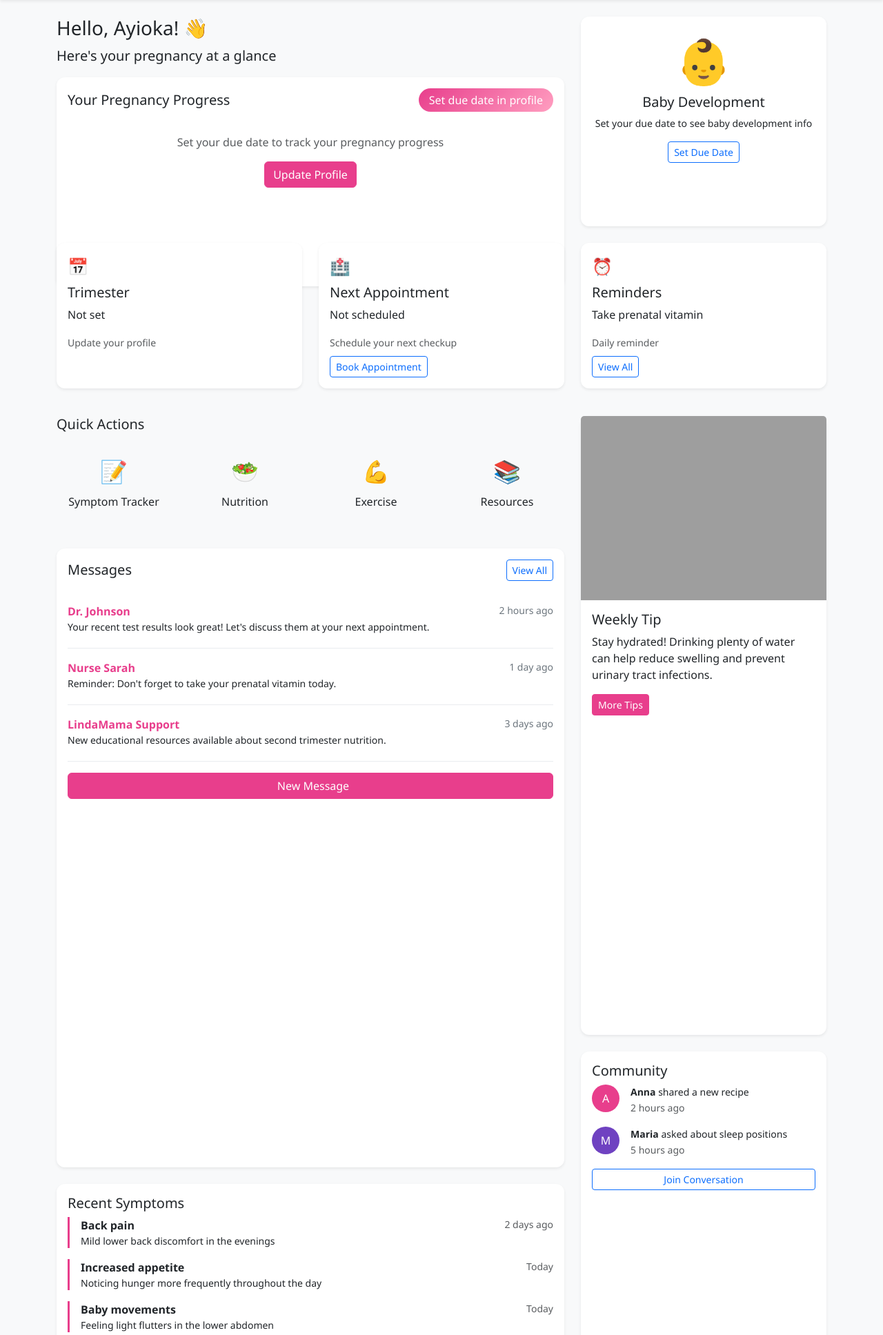
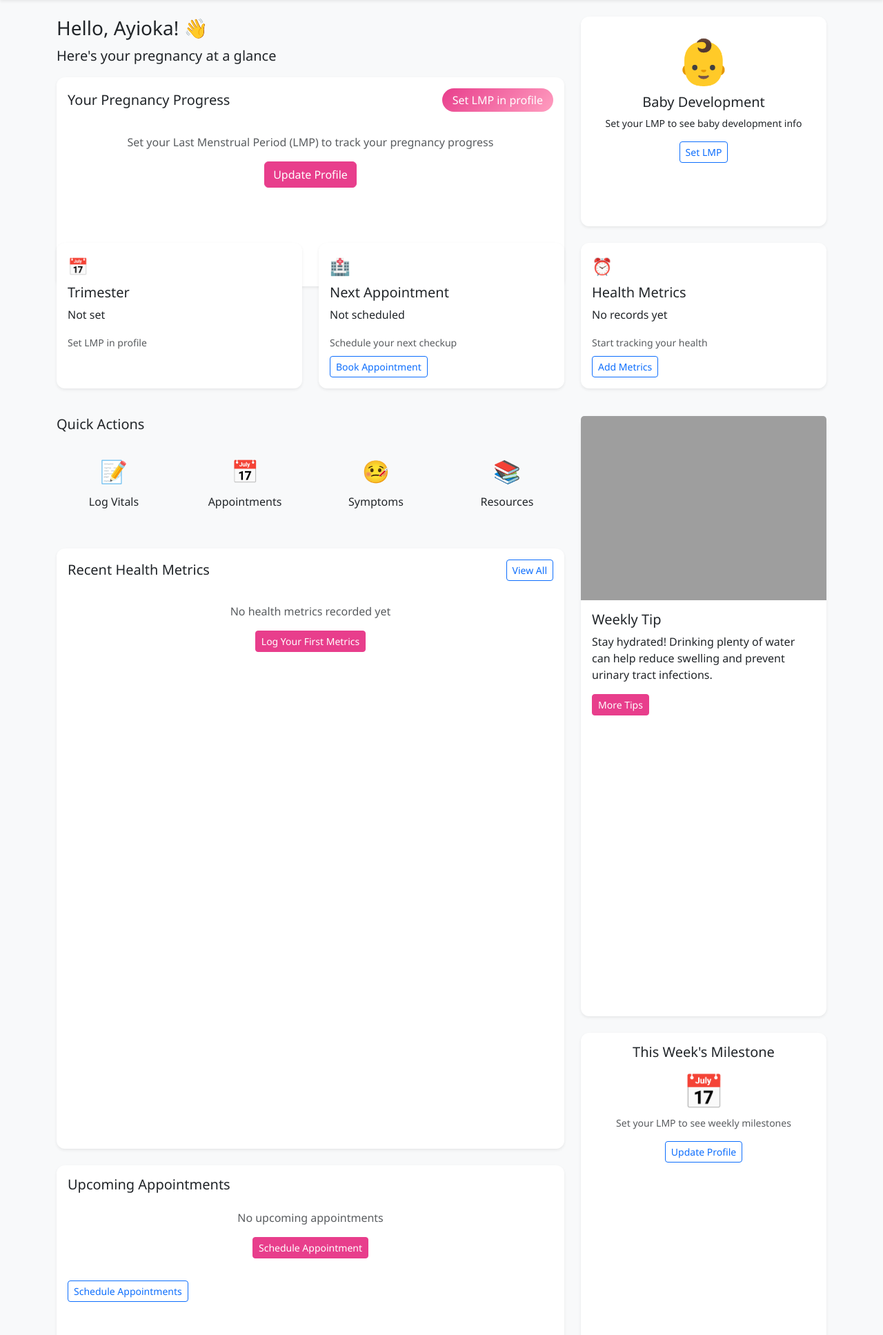
Before and after one commit to ayioka/Linda-Mama-Pregnancy-App, a Django app: page /dashboard/ in a window 1280 px wide. Shown: the part 56-1991 px from the top of the page at 69% size. Run offline with Django 4.2, Linux system fonts and the light colour scheme; a user stored in the database is signed in; data comes from the database, SQL or seed files in the repository; tables that the repository leaves empty hold one stand-in row (values such as "Sample post"); grey boxes are pictures that could not be loaded.

Commit message:
Update patient_dashboard.html

```diff
--- a/pregnancy/templates/pregnancy/patient_dashboard.html
+++ b/pregnancy/templates/pregnancy/patient_dashboard.html
@@ -5,6 +5,7 @@
   <meta name="viewport" content="width=device-width,initial-scale=1">
   <title>LindaMama - Dashboard</title>
   <link href="https://cdn.jsdelivr.net/npm/bootstrap@5.3.1/dist/css/bootstrap.min.css" rel="stylesheet">
+  <link rel="stylesheet" href="https://cdnjs.cloudflare.com/ajax/libs/font-awesome/6.4.0/css/all.min.css">
   <style>
     body {
       font-family: 'Segoe UI', Tahoma, Geneva, Verdana, sans-serif;
@@ -92,6 +93,9 @@
       font-size: 0.875rem;
       color: #6c757d;
     }
+    .trimester-1 { background: linear-gradient(135deg, #4CAF50, #8BC34A); }
+    .trimester-2 { background: linear-gradient(135deg, #FF9800, #FFC107); }
+    .trimester-3 { background: linear-gradient(135deg, #F44336, #E91E63); }
   </style>
 </head>
 <body class="bg-light">
@@ -147,27 +151,46 @@
         <div class="card-body">
           <div class="d-flex justify-content-between align-items-center mb-3">
             <h5 class="card-title mb-0">Your Pregnancy Progress</h5>
-            {% if profile.due_date %}
-              <span id="current-week" class="week-indicator">Week {{ current_week }}</span>
+            {% if profile and profile.last_menstrual_period %}
+              {% with week_data=profile.calculate_pregnancy_week %}
+                <span class="week-indicator">Week {{ week_data.week|default:"0" }}</span>
+              {% endwith %}
             {% else %}
-              <span class="week-indicator">Set due date in profile</span>
+              <span class="week-indicator bg-secondary">Set LMP in profile</span>
             {% endif %}
           </div>
-          {% if profile.due_date %}
+
+          {% if profile and profile.last_menstrual_period %}
+            {% with progress=profile.get_pregnancy_progress week_data=profile.calculate_pregnancy_week trimester=profile.get_trimester %}
             <div class="progress mb-2">
-            <div id="pregnancy-progress" class="progress-bar" role="progressbar" style="width: {{ progress_percentage }}%;" aria-valuenow="{{ progress_percentage }}" aria-valuemin="0" aria-valuemax="100"></div>
+              <div class="progress-bar" role="progressbar"
+                   style="width: {{ progress }}%;"
+                   aria-valuenow="{{ progress }}"
+                   aria-valuemin="0" aria-valuemax="100">
+              </div>
             </div>
             <div class="d-flex justify-content-between text-muted small">
               <span>Week 1</span>
-            <span>{{ current_trimester }}</span>
+              <span>
+                {% if trimester %}
+                  {{ trimester.name }}
+                {% else %}
+                  Trimester
+                {% endif %}
+              </span>
               <span>Week 40</span>
             </div>
             <div class="mt-2 text-center">
-            <small class="text-muted">Due Date: {{ profile.due_date|date:"F d, Y" }}</small>
+              <small class="text-muted">
+                Due Date: {{ profile.due_date|date:"F d, Y"|default:"Calculating..." }} |
+                {{ progress|floatformat:0 }}% Complete |
+                Week {{ week_data.week }} Day {{ week_data.day }}
+              </small>
             </div>
+            {% endwith %}
           {% else %}
           <div class="text-center py-3">
-            <p class="text-muted mb-3">Set your due date to track your pregnancy progress</p>
+            <p class="text-muted mb-3">Set your Last Menstrual Period (LMP) to track your pregnancy progress</p>
             <a href="{% url 'profile' %}" class="btn btn-primary">Update Profile</a>
           </div>
           {% endif %}
@@ -179,12 +202,14 @@
         <div class="card-body text-center">
           <div style="font-size: 4rem; color: #e83e8c;">👶</div>
           <h5>Baby Development</h5>
-          {% if profile.due_date %}
-            <p class="small">Your baby is growing rapidly this week!</p>
+          {% if profile and profile.last_menstrual_period %}
+            {% with week_data=profile.calculate_pregnancy_week %}
+              <p class="small">Your baby is growing in Week {{ week_data.week }}!</p>
               <a href="{% url 'baby_development' %}" class="btn btn-outline-primary btn-sm">Learn More</a>
+            {% endwith %}
           {% else %}
-            <p class="small">Set your due date to see baby development info</p>
-            <a href="{% url 'profile' %}" class="btn btn-outline-primary btn-sm">Set Due Date</a>
+            <p class="small">Set your LMP to see baby development info</p>
+            <a href="{% url 'profile' %}" class="btn btn-outline-primary btn-sm">Set LMP</a>
           {% endif %}
         </div>
       </div>
@@ -198,12 +223,19 @@
         <div class="card-body">
           <div class="feature-icon">📅</div>
           <h5>Trimester</h5>
-          {% if profile.due_date %}
-            <p class="card-text">{{ current_trimester }}</p>
-            <small class="text-muted">{{ trimester_message }}</small>
+          {% if profile and profile.last_menstrual_period %}
+            {% with trimester=profile.get_trimester %}
+              {% if trimester %}
+                <p class="card-text">{{ trimester.name }}</p>
+                <small class="text-muted">{{ trimester.message }}</small>
+              {% else %}
+                <p class="card-text">Calculating...</p>
+                <small class="text-muted">Update your profile</small>
+              {% endif %}
+            {% endwith %}
           {% else %}
             <p class="card-text">Not set</p>
-            <small class="text-muted">Update your profile</small>
+            <small class="text-muted">Set LMP in profile</small>
           {% endif %}
         </div>
       </div>
@@ -213,10 +245,19 @@
         <div class="card-body">
           <div class="feature-icon">🏥</div>
           <h5>Next Appointment</h5>
-          <p id="next-appointment" class="card-text">Not scheduled</p>
+          {% if upcoming_appointments %}
+            {% with next_appointment=upcoming_appointments.0 %}
+              <p class="card-text">{{ next_appointment.date_time|date:"M d, Y" }}</p>
+              <small class="text-muted">{{ next_appointment.healthcare_provider }}</small>
+            {% endwith %}
+          {% else %}
+            <p class="card-text">Not scheduled</p>
             <small class="text-muted">Schedule your next checkup</small>
+          {% endif %}
           <br>
-          <a href="{% url 'appointments' %}" class="btn btn-outline-primary btn-sm mt-2">Book Appointment</a>
+          <a href="{% url 'appointments' %}" class="btn btn-outline-primary btn-sm mt-2">
+            {% if upcoming_appointments %}Manage{% else %}Book{% endif %} Appointment
+          </a>
         </div>
       </div>
     </div>
@@ -224,11 +265,18 @@
       <div class="card dashboard-card shadow-sm h-100">
         <div class="card-body">
           <div class="feature-icon">⏰</div>
-          <h5>Reminders</h5>
-          <p class="card-text">Take prenatal vitamin</p>
-          <small class="text-muted">Daily reminder</small>
+          <h5>Health Metrics</h5>
+          {% if recent_vitals %}
+            <p class="card-text">{{ recent_vitals.count }} records</p>
+            <small class="text-muted">Last: {{ recent_vitals.0.date|date:"M d" }}</small>
+          {% else %}
+            <p class="card-text">No records yet</p>
+            <small class="text-muted">Start tracking your health</small>
+          {% endif %}
           <br>
-          <a href="#" class="btn btn-outline-primary btn-sm mt-2">View All</a>
+          <a href="{% url 'health_metrics' %}" class="btn btn-outline-primary btn-sm mt-2">
+            {% if recent_vitals %}View{% else %}Add{% endif %} Metrics
+          </a>
         </div>
       </div>
     </div>
@@ -243,19 +291,19 @@
         <div class="col-md-3 mb-3">
           <a href="{% url 'health_metrics' %}" class="quick-action">
             <div style="font-size: 2rem; color: #e83e8c;">📝</div>
-            <span class="d-block mt-2">Symptom Tracker</span>
+            <span class="d-block mt-2">Log Vitals</span>
           </a>
         </div>
         <div class="col-md-3 mb-3">
-          <a href="{% url 'nutrition' %}" class="quick-action">
-            <div style="font-size: 2rem; color: #e83e8c;">🥗</div>
-            <span class="d-block mt-2">Nutrition</span>
+          <a href="{% url 'appointments' %}" class="quick-action">
+            <div style="font-size: 2rem; color: #e83e8c;">📅</div>
+            <span class="d-block mt-2">Appointments</span>
           </a>
         </div>
         <div class="col-md-3 mb-3">
-          <a href="{% url 'exercise' %}" class="quick-action">
-            <div style="font-size: 2rem; color: #e83e8c;">💪</div>
-            <span class="d-block mt-2">Exercise</span>
+          <a href="{% url 'symptom_tracker' %}" class="quick-action">
+            <div style="font-size: 2rem; color: #e83e8c;">🤒</div>
+            <span class="d-block mt-2">Symptoms</span>
           </a>
         </div>
         <div class="col-md-3 mb-3">
@@ -266,124 +314,125 @@
         </div>
       </div>
 
-      <!-- Messages Section -->
+      <!-- Recent Health Metrics -->
       <div class="card dashboard-card shadow-sm mb-4">
         <div class="card-body">
           <div class="d-flex justify-content-between align-items-center mb-3">
-            <h5 class="card-title mb-0">Messages</h5>
-            <a href="#" class="btn btn-sm btn-outline-primary">View All</a>
+            <h5 class="card-title mb-0">Recent Health Metrics</h5>
+            <a href="{% url 'health_metrics' %}" class="btn btn-sm btn-outline-primary">View All</a>
           </div>
 
+          {% if recent_vitals %}
+            {% for vital in recent_vitals|slice:":3" %}
             <div class="message-item">
               <div class="d-flex justify-content-between align-items-start">
                 <div>
-                <span class="message-sender">Dr. Johnson</span>
-                <p class="mb-1 small">Your recent test results look great! Let's discuss them at your next appointment.</p>
+                  <span class="message-sender">{{ vital.date|date:"M d, Y" }}</span>
+                  <p class="mb-1 small">
+                    {% if vital.weight %}Weight: {{ vital.weight }}kg{% endif %}
+                    {% if vital.blood_pressure_systolic %} | BP: {{ vital.blood_pressure_systolic }}/{{ vital.blood_pressure_diastolic }}{% endif %}
+                    {% if vital.fetal_heart_rate %} | FHR: {{ vital.fetal_heart_rate }}bpm{% endif %}
+                  </p>
                 </div>
-              <span class="message-time">2 hours ago</span>
+              </div>
+            </div>
+            {% endfor %}
+          {% else %}
+            <div class="text-center py-3">
+              <p class="text-muted">No health metrics recorded yet</p>
+              <a href="{% url 'health_metrics' %}" class="btn btn-primary btn-sm">Log Your First Metrics</a>
+            </div>
+          {% endif %}
         </div>
       </div>
 
-          <div class="message-item">
-            <div class="d-flex justify-content-between align-items-start">
-              <div>
-                <span class="message-sender">Nurse Sarah</span>
-                <p class="mb-1 small">Reminder: Don't forget to take your prenatal vitamin today.</p>
-              </div>
-              <span class="message-time">1 day ago</span>
-            </div>
-          </div>
-
-          <div class="message-item">
-            <div class="d-flex justify-content-between align-items-start">
-              <div>
-                <span class="message-sender">LindaMama Support</span>
-                <p class="mb-1 small">New educational resources available about second trimester nutrition.</p>
-              </div>
-              <span class="message-time">3 days ago</span>
-            </div>
-          </div>
-
-          <div class="mt-3">
-            <button class="btn btn-primary w-100" data-bs-toggle="modal" data-bs-target="#newMessageModal">
-              <i class="fas fa-plus me-2"></i>New Message
-            </button>
-          </div>
-        </div>
-      </div>
-
-      <!-- Recent symptoms -->
+      <!-- Upcoming Appointments -->
       <div class="card dashboard-card shadow-sm mb-4">
         <div class="card-body">
-          <h5 class="card-title">Recent Symptoms</h5>
+          <h5 class="card-title">Upcoming Appointments</h5>
+          {% if upcoming_appointments %}
+            {% for appointment in upcoming_appointments|slice:":3" %}
             <div class="symptom-item mb-3">
               <div class="d-flex justify-content-between">
-              <strong>Back pain</strong>
-              <small class="text-muted">2 days ago</small>
+                <strong>{{ appointment.get_appointment_type_display }}</strong>
+                <small class="text-muted">{{ appointment.date_time|date:"M d, Y" }}</small>
               </div>
-            <p class="mb-0 small">Mild lower back discomfort in the evenings</p>
+              <p class="mb-0 small">
+                {{ appointment.healthcare_provider }} at {{ appointment.location }}
+                {% if appointment.notes %}<br>{{ appointment.notes }}{% endif %}
+              </p>
             </div>
-          <div class="symptom-item mb-3">
-            <div class="d-flex justify-content-between">
-              <strong>Increased appetite</strong>
-              <small class="text-muted">Today</small>
+            {% endfor %}
+          {% else %}
+            <div class="text-center py-3">
+              <p class="text-muted">No upcoming appointments</p>
+              <a href="{% url 'appointments' %}" class="btn btn-primary btn-sm">Schedule Appointment</a>
             </div>
-            <p class="mb-0 small">Noticing hunger more frequently throughout the day</p>
-          </div>
-          <div class="symptom-item">
-            <div class="d-flex justify-content-between">
-              <strong>Baby movements</strong>
-              <small class="text-muted">Today</small>
-            </div>
-            <p class="mb-0 small">Feeling light flutters in the lower abdomen</p>
-          </div>
-          <a href="{% url 'health_metrics' %}" class="btn btn-outline-primary btn-sm mt-3">Log New Symptom</a>
+          {% endif %}
+          <a href="{% url 'appointments' %}" class="btn btn-outline-primary btn-sm mt-3">
+            {% if upcoming_appointments %}Manage{% else %}Schedule{% endif %} Appointments
+          </a>
         </div>
       </div>
     </div>
 
     <!-- Right column - Image and tips -->
     <div class="col-md-4">
+      <!-- Weekly Tip -->
       <div class="card dashboard-card shadow-sm mb-4">
         <img src="https://images.unsplash.com/photo-1516585427167-9f4af9627e6c?ixlib=rb-4.0.3&auto=format&fit=crop&w=500&q=80" class="card-img-top" alt="Pregnant woman">
         <div class="card-body">
           <h5 class="card-title">Weekly Tip</h5>
+          {% if profile and profile.last_menstrual_period %}
+            {% with week_data=profile.calculate_pregnancy_week %}
+              {% if week_data.week <= 13 %}
+                <p class="card-text">First trimester: Focus on rest and nutrition. Small, frequent meals can help with morning sickness.</p>
+              {% elif week_data.week <= 26 %}
+                <p class="card-text">Second trimester: Enjoy increased energy! This is a great time for light exercise and preparing for baby.</p>
+              {% else %}
+                <p class="card-text">Third trimester: Practice relaxation techniques. Stay hydrated and monitor baby's movements daily.</p>
+              {% endif %}
+            {% endwith %}
+          {% else %}
             <p class="card-text">Stay hydrated! Drinking plenty of water can help reduce swelling and prevent urinary tract infections.</p>
+          {% endif %}
           <a href="{% url 'resources' %}" class="btn btn-primary btn-sm">More Tips</a>
         </div>
       </div>
 
-      <!-- Community updates -->
-      <div class="card dashboard-card shadow-sm">
-        <div class="card-body">
-          <h5 class="card-title">Community</h5>
-          <div class="d-flex mb-3">
-            <div style="width: 40px; height: 40px; background-color: #e83e8c; border-radius: 50%;" class="d-flex align-items-center justify-content-center text-white me-3">
-              A
-            </div>
-            <div>
-              <p class="mb-0 small"><strong>Anna</strong> shared a new recipe</p>
-              <small class="text-muted">2 hours ago</small>
-            </div>
-          </div>
-          <div class="d-flex mb-3">
-            <div style="width: 40px; height: 40px; background-color: #6f42c1; border-radius: 50%;" class="d-flex align-items-center justify-content-center text-white me-3">
-              M
-            </div>
-            <div>
-              <p class="mb-0 small"><strong>Maria</strong> asked about sleep positions</p>
-              <small class="text-muted">5 hours ago</small>
-            </div>
-          </div>
-          <a href="#" class="btn btn-outline-primary btn-sm w-100">Join Conversation</a>
+      <!-- Pregnancy Milestone -->
+      <div class="card dashboard-card shadow-sm mb-4">
+        <div class="card-body text-center">
+          <h5 class="card-title">This Week's Milestone</h5>
+          {% if profile and profile.last_menstrual_period %}
+            {% with week_data=profile.calculate_pregnancy_week milestone=profile.get_current_milestone %}
+              {% if milestone %}
+                <div style="font-size: 3rem; color: #e83e8c;">🌟</div>
+                <h6 class="mt-2">{{ milestone.title }}</h6>
+                <p class="small text-muted">{{ milestone.baby_size }}</p>
+                <a href="{% url 'baby_development' %}" class="btn btn-outline-primary btn-sm">Learn More</a>
+              {% else %}
+                <div style="font-size: 3rem; color: #e83e8c;">👶</div>
+                <p class="small text-muted">Week {{ week_data.week }} development information</p>
+                <a href="{% url 'resources' %}" class="btn btn-outline-primary btn-sm">View Resources</a>
+              {% endif %}
+            {% endwith %}
+          {% else %}
+            <div style="font-size: 3rem; color: #e83e8c;">📅</div>
+            <p class="small text-muted">Set your LMP to see weekly milestones</p>
+            <a href="{% url 'profile' %}" class="btn btn-outline-primary btn-sm">Update Profile</a>
+          {% endif %}
         </div>
       </div>
 
       <!-- Emergency Section -->
-      <div class="card border-warning mt-4">
+      <div class="card border-warning">
         <div class="card-body text-center">
           <h5 class="card-title text-warning">🚨 Emergency Assistance</h5>
           <p class="card-text">Immediate medical help when you need it most.</p>
+          {% if profile.emergency_contact %}
+            <p class="small text-muted">Emergency Contact: {{ profile.emergency_contact }}</p>
+          {% endif %}
           <a href="{% url 'emergency' %}" class="btn btn-warning">Emergency Help</a>
         </div>
       </div>
@@ -391,50 +440,38 @@
   </div>
 </div>
 
-<!-- New Message Modal -->
-<div class="modal fade" id="newMessageModal" tabindex="-1">
-  <div class="modal-dialog">
-    <div class="modal-content">
-      <div class="modal-header">
-        <h5 class="modal-title">New Message</h5>
-        <button type="button" class="btn-close" data-bs-dismiss="modal"></button>
-      </div>
-      <div class="modal-body">
-        <form>
-          <div class="mb-3">
-            <label for="recipient" class="form-label">To</label>
-            <select class="form-select" id="recipient">
-              <option value="">Select recipient</option>
-              <option value="dr_johnson">Dr. Johnson</option>
-              <option value="nurse_sarah">Nurse Sarah</option>
-              <option value="support">LindaMama Support</option>
-            </select>
-          </div>
-          <div class="mb-3">
-            <label for="messageSubject" class="form-label">Subject</label>
-            <input type="text" class="form-control" id="messageSubject">
-          </div>
-          <div class="mb-3">
-            <label for="messageContent" class="form-label">Message</label>
-            <textarea class="form-control" id="messageContent" rows="4"></textarea>
-          </div>
-        </form>
-      </div>
-      <div class="modal-footer">
-        <button type="button" class="btn btn-secondary" data-bs-dismiss="modal">Cancel</button>
-        <button type="button" class="btn btn-primary">Send Message</button>
-      </div>
-    </div>
-  </div>
-</div>
-
 <footer class="footer">
   <div class="container text-center">
-    <p>&copy; 2023 LindaMama. All rights reserved.</p>
+    <p>&copy; 2024 LindaMama. All rights reserved.</p>
     <p class="text-muted">Your trusted pregnancy companion</p>
   </div>
 </footer>
 
 <script src="https://cdn.jsdelivr.net/npm/bootstrap@5.3.1/dist/js/bootstrap.bundle.min.js"></script>
+<script>
+document.addEventListener('DOMContentLoaded', function() {
+    // Update progress animation
+    const progressBar = document.querySelector('.progress-bar');
+    if (progressBar) {
+        const progress = progressBar.getAttribute('aria-valuenow');
+        progressBar.style.width = '0%';
+        setTimeout(() => {
+            progressBar.style.width = progress + '%';
+        }, 500);
+    }
+
+    // Update trimester card color
+    const trimesterCard = document.querySelector('.card-body h5:contains("Trimester")').closest('.card');
+    const trimesterText = trimesterCard.querySelector('.card-text').textContent.trim();
+
+    if (trimesterText.includes('First')) {
+        trimesterCard.style.borderLeft = '4px solid #4CAF50';
+    } else if (trimesterText.includes('Second')) {
+        trimesterCard.style.borderLeft = '4px solid #FF9800';
+    } else if (trimesterText.includes('Third')) {
+        trimesterCard.style.borderLeft = '4px solid #F44336';
+    }
+});
+</script>
 </body>
 </html>
```
Lines whose indentation alone changed are shown as unchanged.
